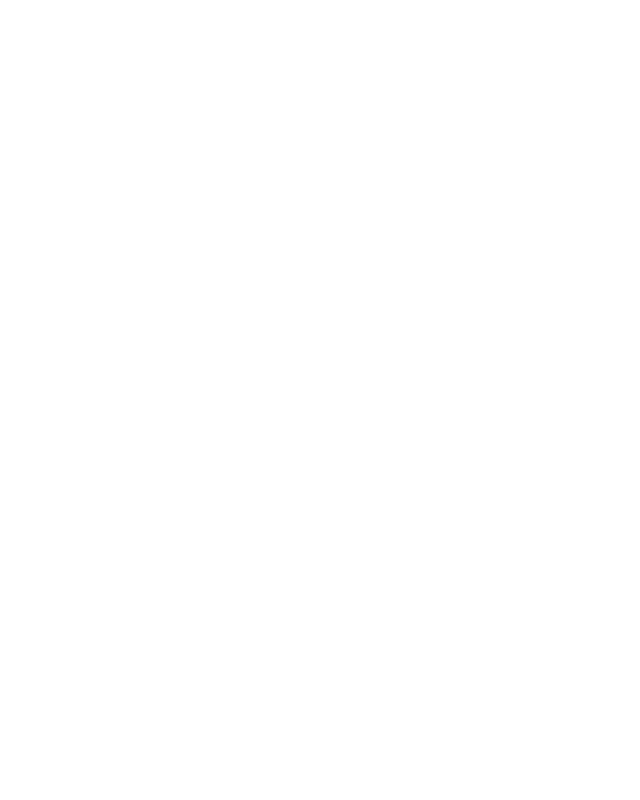
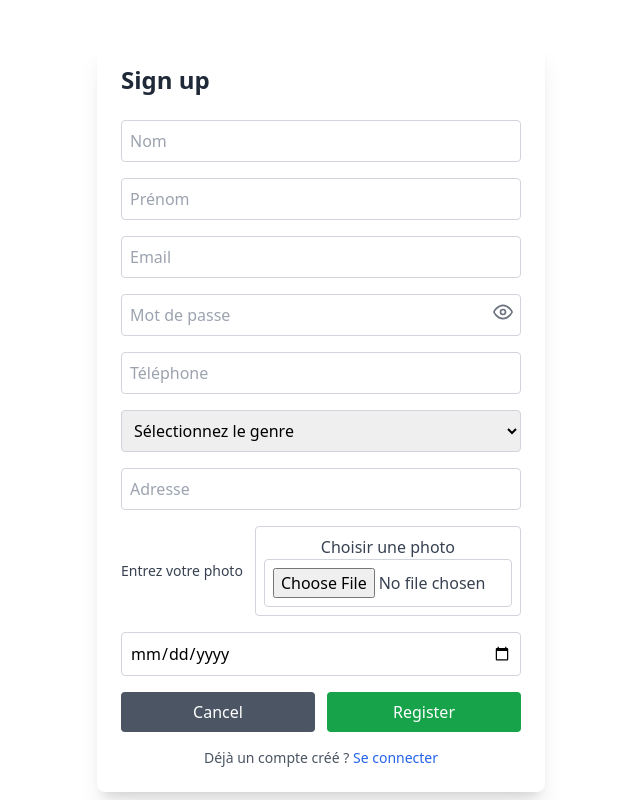
Before and after one commit to Noblette/animal-game, a React (Create React App) app in the folder frontend/: page /register in a window 1280 px wide. Shown: the whole page, without its empty margins (319-959 px from the left). Built offline with nearby package versions, Linux system fonts and the light colour scheme.

Commit message:
fix: return login

```diff
--- a/frontend/src/App.js
+++ b/frontend/src/App.js
@@ -4,13 +4,16 @@
 import Profile from "./pages/Profile";
 
 function App() {
+  return(
   <Router>
       <Routes>
         <Route path="/" element={<Login />} />
         <Route path="/register" element={<Register />} />
         <Route path="/profile" element={<Profile />} />
+
       </Routes>
     </Router>
+  );
 }
 
 export default App;
--- a/frontend/src/pages/Register.jsx
+++ b/frontend/src/pages/Register.jsx
@@ -124,6 +124,15 @@
           Register
         </button>
         </div>
+        <p className="text-sm text-gray-600 mt-4 text-center">
+            Déjà un  compte créé ?{" "}
+            <span
+              className="text-blue-600 cursor-pointer"
+              onClick={() => window.location.href = "/"}
+            >
+              Se connecter
+            </span>
+          </p>
       </form>
     </div>
   );
```
